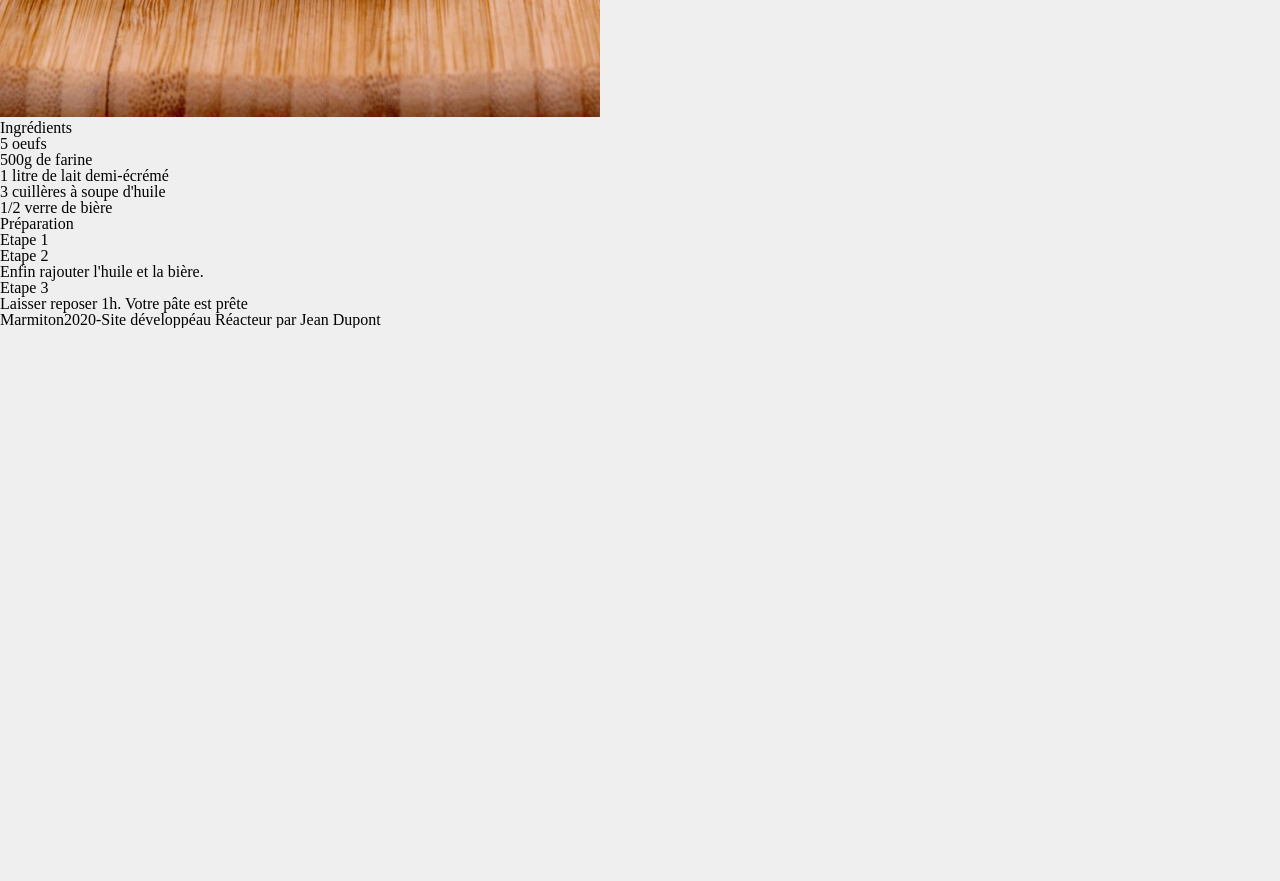
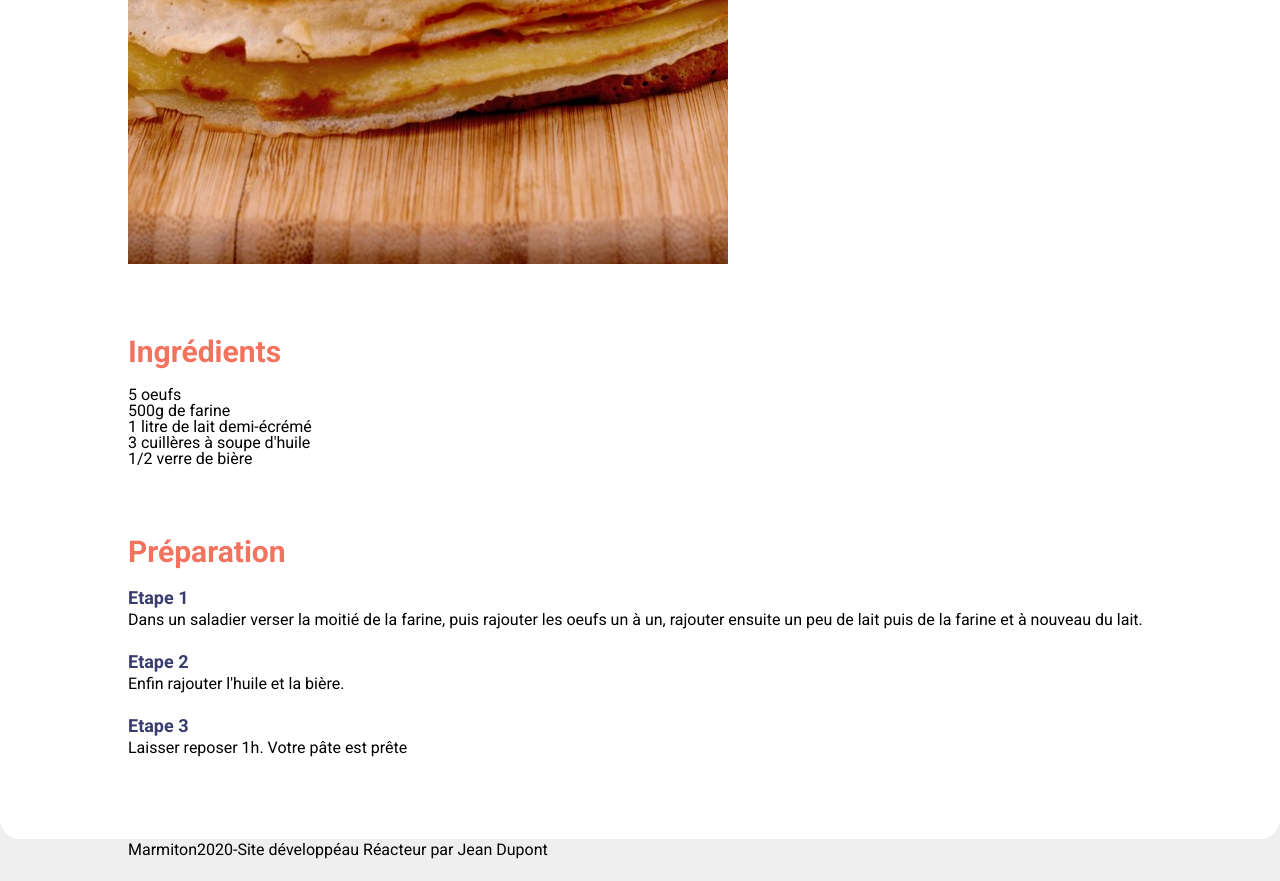
Before and after one commit to Hyzeuline/Marmiton, a plain HTML site: page index.html in a window 1280 px wide. Shown: the part 1700-2581 px from the top of the page. Before the commit the page ends 2028 px from the top, so only its background shows below. Drawn offline with Linux system fonts and the light colour scheme.

Commit message:
fix: css

```diff
--- a/assets/css/style.css
+++ b/assets/css/style.css
@@ -3,5 +3,48 @@
 }
 body {
   background-color: #efefef;
+  font-family: "Roboto";
   font-size: 16px;
 }
+
+.container {
+  width: 1024px;
+  margin: auto;
+}
+
+header {
+  background-color: white;
+  border-bottom: solid 1px #f3735f;
+}
+section {
+  background-color: white;
+  padding: 60px 30px;
+  border-radius: 20px;
+}
+
+p {
+  line-height: 22px;
+  margin-bottom: 20px;
+}
+
+h1 {
+  font-size: 50px;
+  color: #393c6c;
+  text-align: center;
+  font-weight: bold;
+}
+
+h2 {
+  font-size: 30px;
+  font-weight: bold;
+  color: #f3735f;
+  margin-top: 70px;
+  margin-bottom: 20px;
+}
+
+h3 {
+  font-size: 18px;
+  font-weight: bold;
+  color: #393c6c;
+  line-height: 22px;
+}
--- a/index.html
+++ b/index.html
@@ -17,44 +17,56 @@
       <div class="container"><img src="./assets/img/logo.png" /></div>
     </header>
     <main>
+      <section>
+        <div class="container">
           <div>
             <h1>Pâte à crêpes simple</h1>
             <p>
-          Selon nos informations, cette recette est compatible avec le régime
-          suivant : végétarien
+              Selon nos informations, cette recette est compatible avec le
+              régime suivant : végétarien
             </p>
             <p>TEMPS TOTAL : 17 MIN</p>
           </div>
-      <div class="photos-crêpes">
+          <div>
             <img src="./assets/img/crepe-1.jpg" />
             <img src="./assets/img/crepe-2.jpg" />
             <img src="./assets/img/crepe-3.jpg" />
           </div>
 
-      <div class="Ingrédients">
+          <div>
             <h2>Ingrédients</h2>
             <ul>
+              <p>
                 <li>5 oeufs</li>
                 <li>500g de farine</li>
                 <li>1 litre de lait demi-écrémé</li>
                 <li>3 cuillères à soupe d'huile</li>
                 <li>1/2 verre de bière</li>
+              </p>
             </ul>
           </div>
-      <div class="Préparation">
+          <div>
             <h2>Préparation</h2>
             <ul>
               <h3>Etape 1</h3>
-          <p></p>
+              <p>
+                Dans un saladier verser la moitié de la farine, puis rajouter
+                les oeufs un à un, rajouter ensuite un peu de lait puis de la
+                farine et à nouveau du lait.
+              </p>
               <h3>Etape 2</h3>
               <p>Enfin rajouter l'huile et la bière.</p>
               <h3>Etape 3</h3>
               <p>Laisser reposer 1h. Votre pâte est prête</p>
             </ul>
           </div>
+        </div>
+      </section>
     </main>
     <footer>
+      <div class="container">
         <p>Marmiton2020-Site développéau Réacteur par Jean Dupont</p>
+      </div>
     </footer>
   </body>
 </html>
```
Lines whose indentation alone changed are shown as unchanged.
